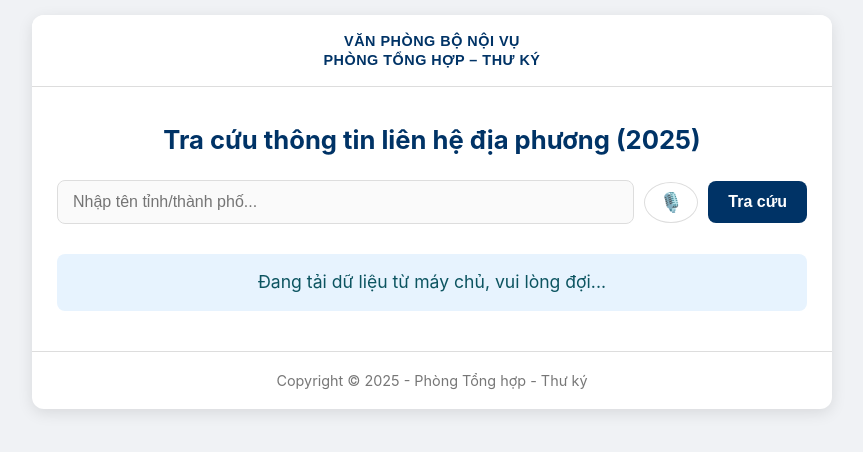
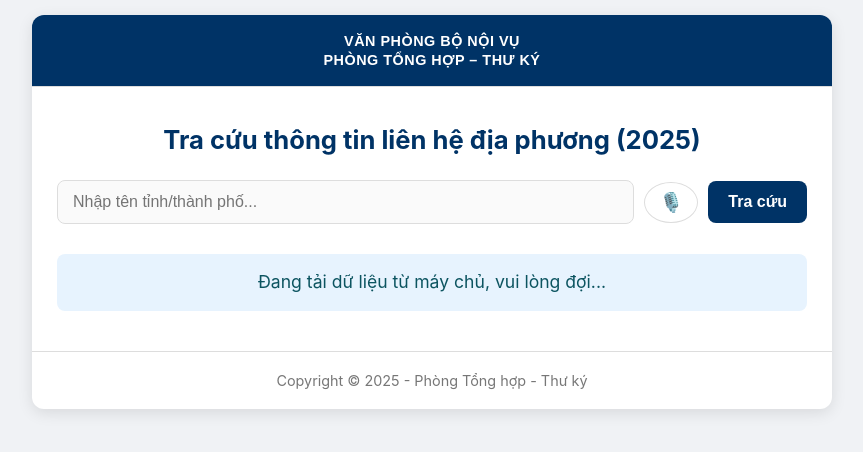
Before and after one commit to vpbonoivu/tracuu, a website: page index.html in a window 1280 px wide. Shown: the whole page, without its empty margins (208-1071 px from the left). Drawn offline with Linux system fonts and the light colour scheme; no server answers.

Commit message:
Add files via upload

```diff
--- a/index.html
+++ b/index.html
@@ -43,14 +43,14 @@
         .header {
             text-align: center;
             padding: 15px;
-            background-color: var(--card-bg);
+            background-color: var(--primary-color);
             border-bottom: 1px solid var(--border-color);
         }
 
         .header h2 {
             margin: 3px 0;
             font-size: 0.9em;
-            color: var(--primary-color);
+            color: #ffffff;
             font-weight: bold;
             text-transform: uppercase;
             font-family: sans-serif;
```
